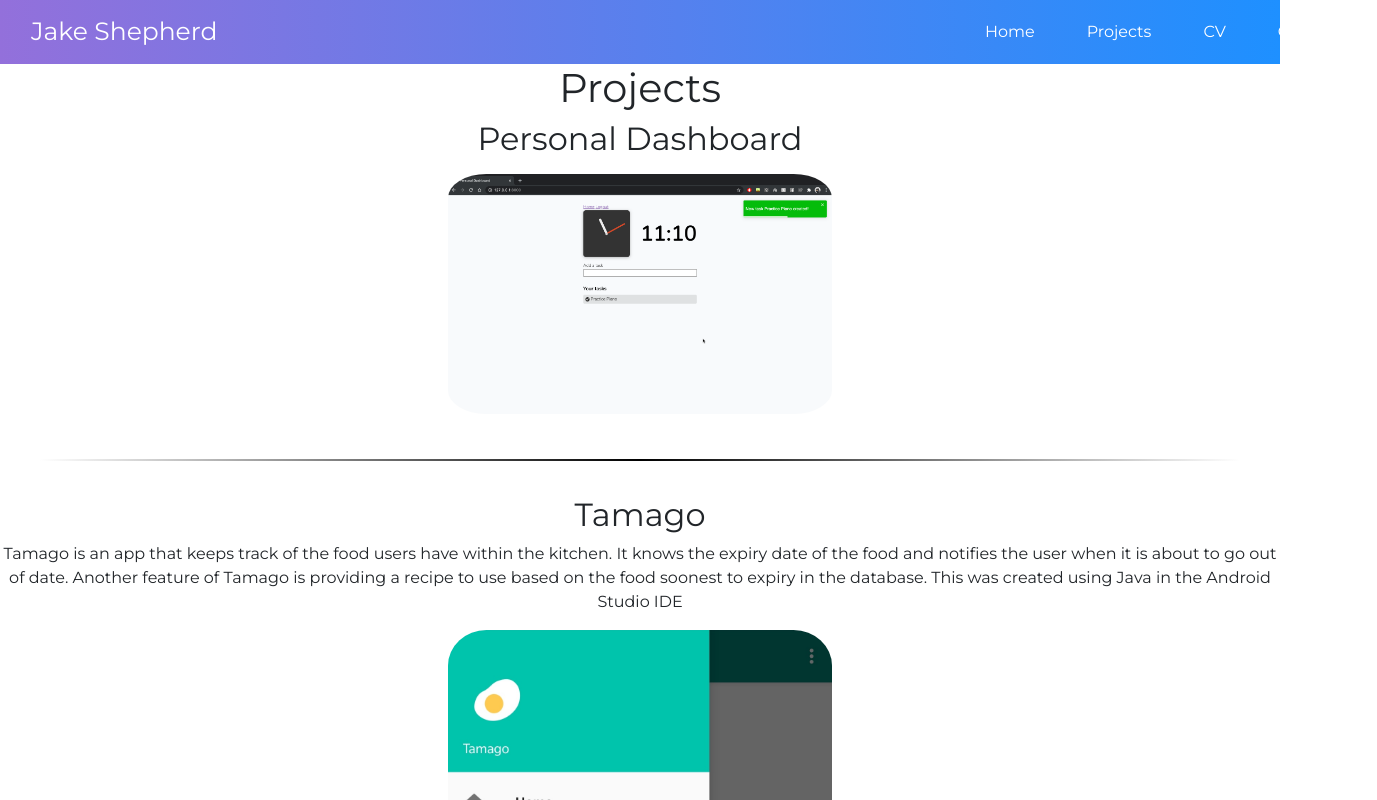
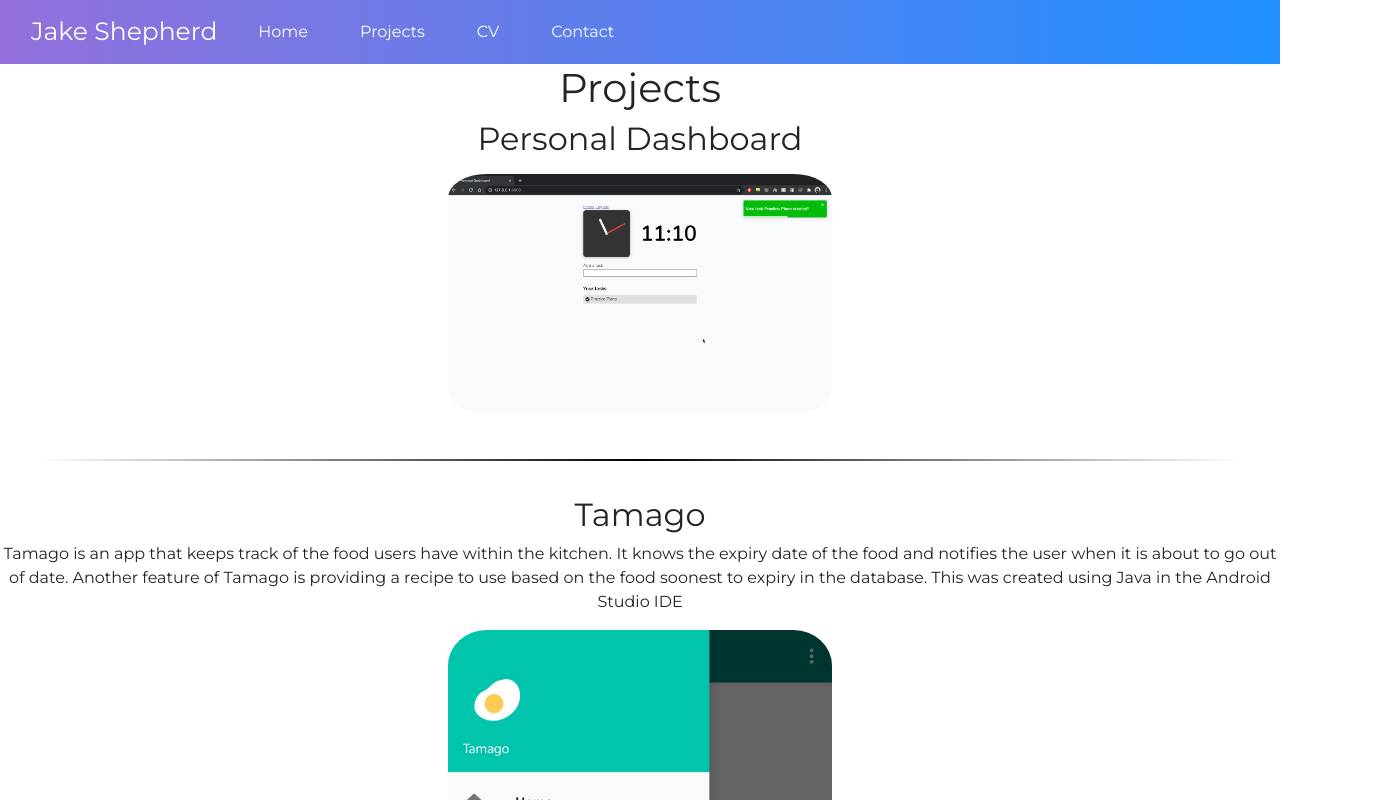
Before and after one commit to jakeshepherd/jakeshepherd.github.io, a React (Create React App) app: page /projects in a window 1280 px wide. Shown: the top 800 px of the page, 1377 px wide, since content can reach past the window. Built offline with nearby package versions, Linux system fonts and the light colour scheme; the HTML template or start-up script is replaced by a standard one.

Commit message:
Make it kinda of normal

```diff
--- a/src/CSS/Nav.css
+++ b/src/CSS/Nav.css
@@ -28,12 +28,6 @@ a {
     font-size: 25px;
 }
 
-#brand::after {
-    content: "";
-    background-color: dodgerblue;
-    margin-right: 800px;
-}
-
 #brand::before {
     content: "";
     margin-left: 10px;
```
